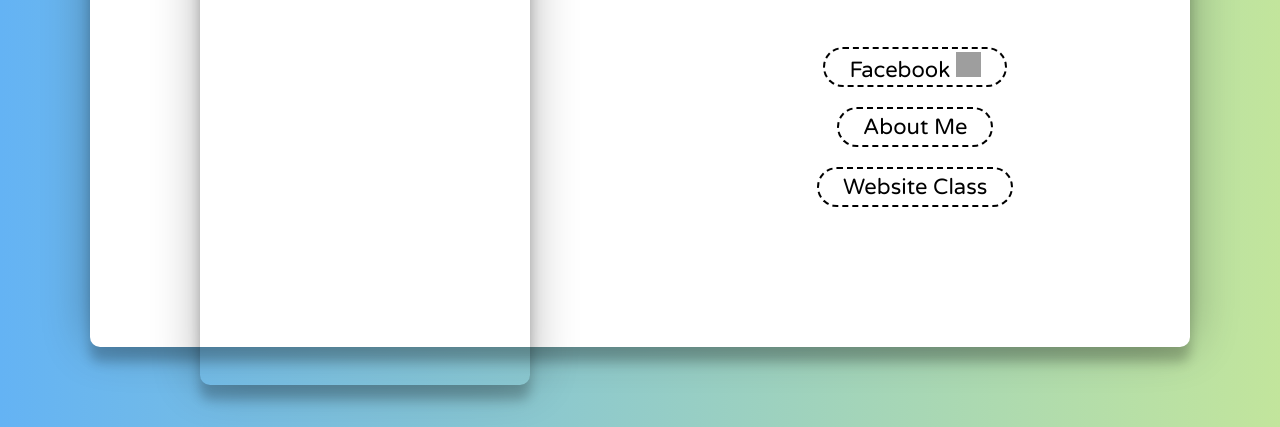
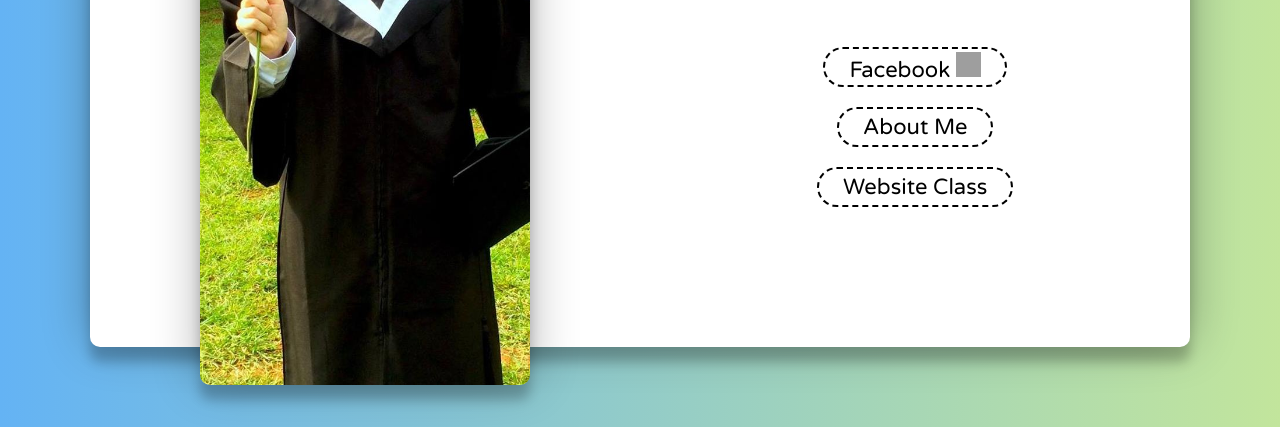
Before and after one commit to chenraylin/web, a plain HTML site: page index.html in a window 1280 px wide. Shown: the part 373-800 px from the top of the page. Drawn offline with Linux system fonts and the light colour scheme; grey boxes are pictures that could not be loaded; a web font is replaced by a local one.

Commit message:
Update index.html

```diff
--- a/index.html
+++ b/index.html
@@ -87,7 +87,7 @@
         }
 
         #image {
-            background: url('./upload_file/curriculum_vitae.pdf') no-repeat center top;
+            background: url('./upload_file/ray.jpg') no-repeat center top;
             background-size: cover;
             /* background-size: contain; */
             width: 60%;
```
